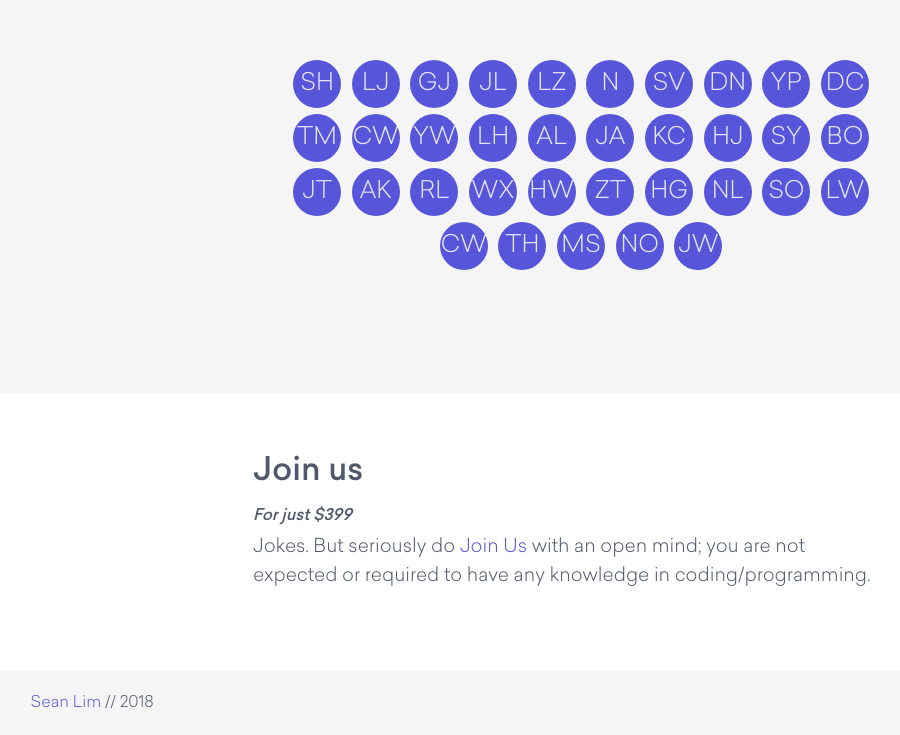
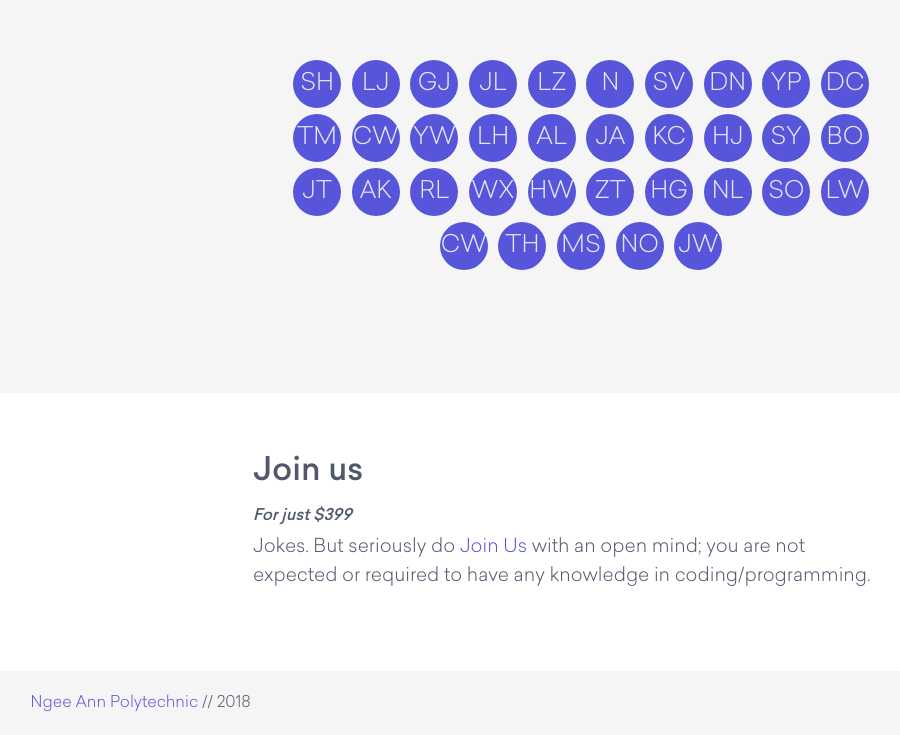
Before and after one commit to np-overflow/np-overflow.github.io, a plain HTML site: page index.html in a window 1280 px wide. Shown: the part 2274-3009 px from the top of the page, without its empty margins (59-959 px from the left). Drawn offline with Linux system fonts and the light colour scheme.

Commit message:
Link to the school in the footer

```diff
--- a/index.html
+++ b/index.html
@@ -227,7 +227,7 @@
 
 
 	<footer class="">
-		<a href="https://sean1188.github.io">Sean Lim</a> // 2018</footer>
+		<a href="https://www.np.edu.sg">Ngee Ann Polytechnic</a> // 2018</footer>
 </body>
 
 </html>
```
